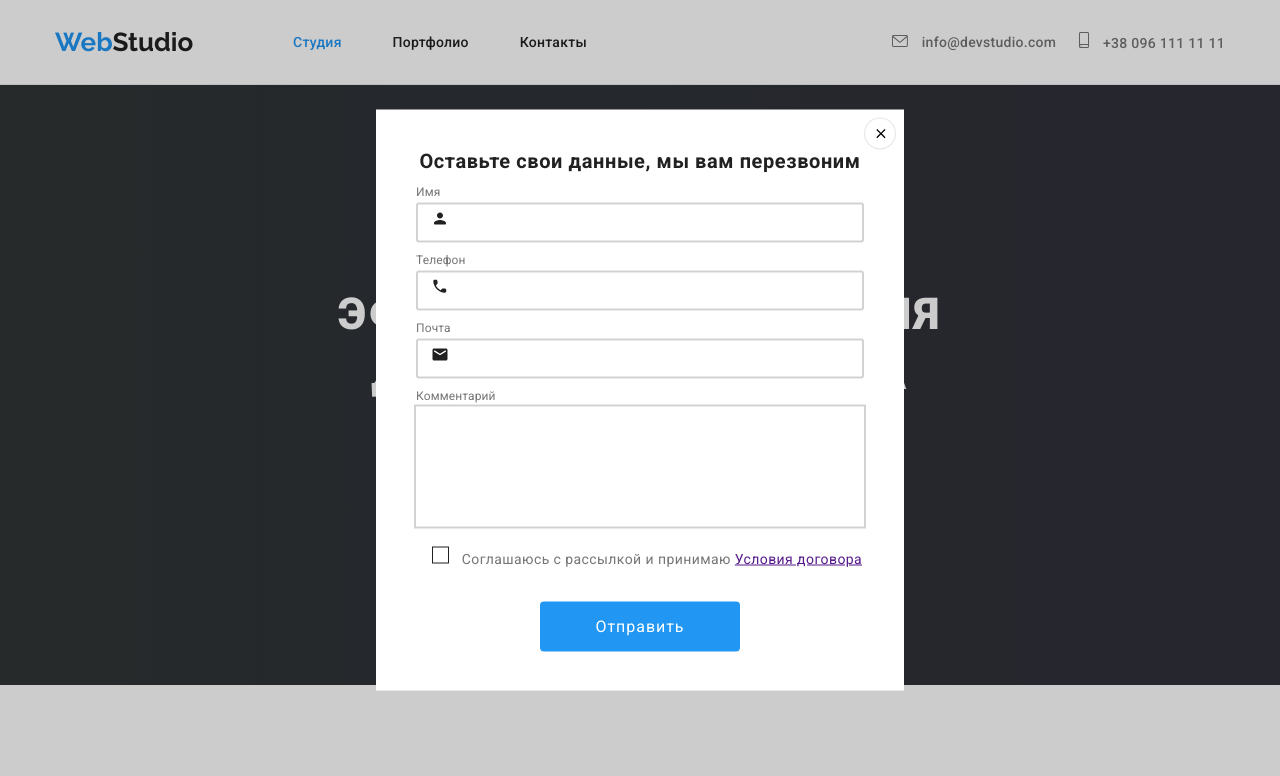
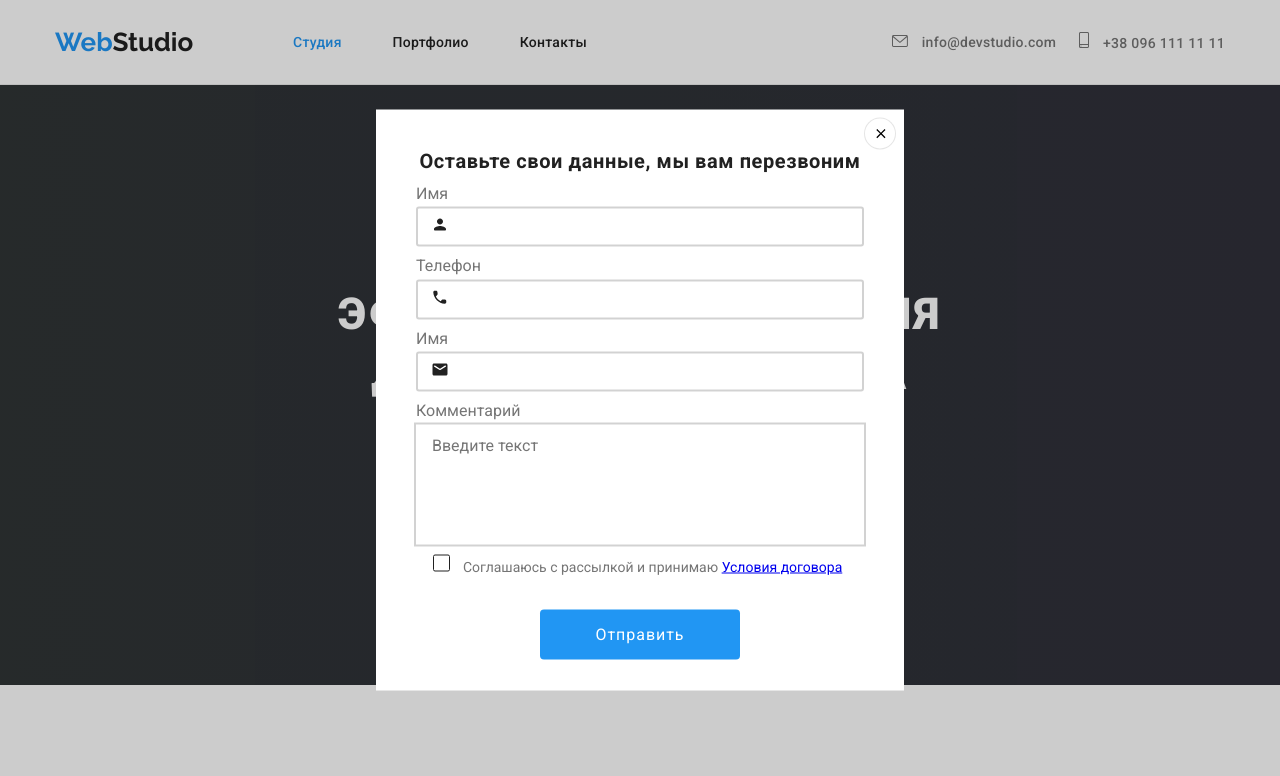
Before and after one commit to Viktoriia777-great/goit-markup-hw-07, a plain HTML site: page index.html in a window 1280 px wide. Both pictures are taken after a click on the button "Заказать услугу". Shown: the top 776 px of the page. Drawn offline with nearby package versions, Linux system fonts and the light colour scheme.

Commit message:
correction

```diff
--- a/css/styles.css
+++ b/css/styles.css
@@ -760,7 +760,137 @@
      pointer-events: none;
      transition: opacity 3000ms cubic-bezier(0.4, 0, 0.2, 1), visibility 5000ms cubic-bezier(0.4, 0, 0.2, 1);
  }
- .form-title{
+/*  FORM MODAL*/
+.form-group{
+     position: relative;
+     margin-bottom: 10px;
+}
+
+.form-modal{
+     padding: 40px 40px 28px 40px;
+     margin: 0;
+}
+.form-label{
+     /* position: absolute;
+     bottom:  100%; */
+     margin-bottom: 4px;
+}
+.form-title{
+     font-weight: bold;
+     font-size: 20px;
+     line-height: 1.150;
+     letter-spacing: 0.03em;
+     text-align: center;
+
+     margin-bottom: 12px;
+     color: var(--main-color-headers);
+ }
+.form-input{
+     width: 390px;
+     height: 12px;
+     margin-top: 4px;
+     padding: 12px 12px 12px 42px;
+     font: inherit;
+       border-radius: 3px;
+       border: 2px solid rgba(33, 33, 33, 0.2);
+       outline: none;
+      transition: border 250ms cubic-bezier(0.4, 0, 0.2, 1);
+}
+.form-input:focus{
+     border: 2px solid var(--color-button-logo);
+}
+textarea:focus{
+     border: 2px solid var(--color-button-logo);
+}
+
+.form-icon{
+     position: absolute;
+      display: inline-block;
+       width: 18px;
+       height: 18px;
+       fill: #212121;
+      top: 50%;
+       left: 15px;
+       transition: transform 250ms cubic-bezier(0.4, 0, 0.2, 1);
+}
+.form-input:focus + .form-icon{
+     fill: var(--color-button-logo);
+}
+.form-textarea{
+     display: block;
+     width: 448px;
+     height: 120px;
+     box-sizing: border-box;
+     resize: none;
+     padding: 12px 16px 12px 16px;
+     /* margin-bottom: 20px;  */
+     margin-top: 4px;
+     border: none;
+     outline: 2px solid rgba(33, 33, 33, 0.2);
+ }
+ .form-polisy{
+     display: flex;
+     align-items: center;
+     flex-direction: row;
+
+}
+.checkbox{
+     appearance: none;
+ }
+ .icon-check{
+     display: inline-block;
+     width: 400px;
+     width: 15px;
+     height: 15px;
+    border: 1px solid var(--main-color-headers);
+    border-radius: 2px;
+    margin-right: 9px;
+    margin-left: 14px;
+
+
+}
+ .checkbox:focus +.icon-check{
+     border: 1px solid var(--color-button-logo);
+     border-radius: 2px;
+}
+
+.checkbox:checked +.icon-check{
+     background-image: url("../images/icon/check.svg");
+     background-color: var(--color-button-logo);
+      background-repeat: no-repeat;
+     background-position: center;
+     background-origin: border-box;
+}
+ .contract{
+     /* display: block; */
+     font-size: 14px;
+     line-height: 1.714;
+     letter-spacing: 0.03;
+     align-items: center;
+}
+.form-btn{
+     font-size: 16px;
+     line-height: 1.875;
+     letter-spacing: 0.06em;
+     text-align: center;
+     cursor: pointer;
+     border-radius: 4px;
+     background-color: var(--color-button-logo);
+     color: var(--white-color);
+     padding: 10px 55px;
+     margin-top: 30px;
+      margin-bottom: 8px;
+
+      border: none;
+}
+.button-wrapper{
+    display: flex;
+    justify-content: center;
+
+  }
+
+
+ /* .form-title{
      font-weight: bold;
      font-size: 20px;
      line-height: 1.150;
@@ -828,7 +958,7 @@
   /* .form-polisy input{
      display: none !important;
  }  */
- .form-btn{
+ /* .form-btn{
       font-size: 16px;
       line-height: 1.875;
       letter-spacing: 0.06em;
@@ -908,7 +1038,4 @@
        outline: none;
       transition: border 250ms cubic-bezier(0.4, 0, 0.2, 1);
   }
-  /* .form-input:hover, */
-  .form-input:focus{
-     border: 2px solid var(--color-button-logo);
-}
+  .form-input:hover, */
--- a/index.html
+++ b/index.html
@@ -435,7 +435,47 @@
         <use href="./images/icon/sprite.svg#icon-close"></use>
       </svg>
        </button>
-       <p class="form-title">Оставьте свои данные, мы вам перезвоним</p>
+       <form class="form-modal">
+         <p class="form-title">Оставьте свои данные, мы вам перезвоним</p>
+        <div class="form-group">
+          <label for="name" class="form-label">Имя</label>
+          <input type="text" name="name-user" id="name" class="form-input"/>
+
+           <svg class="form-icon">
+            <use href="./images/icon/sprite.svg#icon-person"></use>
+          </svg>
+       </div>
+       <div class="form-group">
+        <label for="phone"class="form-label" >Телефон</label>
+        <input type="tel" name="phone" id="phone" class="form-input" />
+        <svg class="form-icon">
+         <use href="./images/icon/symbol-defs.svg#icon-phone"></use>
+       </svg>
+        </div>
+        <div class="form-group">
+          <label for="name" class="form-label">Имя</label>
+          <input type="text" name="name-user" id="name" class="form-input"/>
+          <svg class="form-icon">
+            <use href="./images/icon/sprite.svg#icon-email_black"></use>
+          </svg>
+       </div>
+       <div class="form-group">
+        <label for="comment" class="form-label">Комментарий</label>
+        <textarea name="comment" id="comment" class="form-textarea" placeholder="Введите текст"></textarea>
+        </div>
+        <div class="form-polisy">
+           <label class="contract" > <input type="checkbox" class="checkbox" name="policy"  />
+           <span class="icon-check"> </span>
+           Соглашаюсь с рассылкой и принимаю
+          <a href="#" class="contract">Условия договора</a></label>
+          </div >
+          <div class="button-wrapper">
+          <button type="submit" class="form-btn">Отправить</button>
+          </div>
+       </form>
+
+
+        <!-- <p class="form-title">Оставьте свои данные, мы вам перезвоним</p>
         <form class="form-modal">
           <div class="form-group">
             <label for="name" class="modal-label">Имя</label>
@@ -473,7 +513,7 @@
          <div class="button-wrapper">
          <button type="submit" class="form-btn">Отправить</button>
          </div>
-       </form>
+       </form>  -->
    </div>
   </div>
 
```
